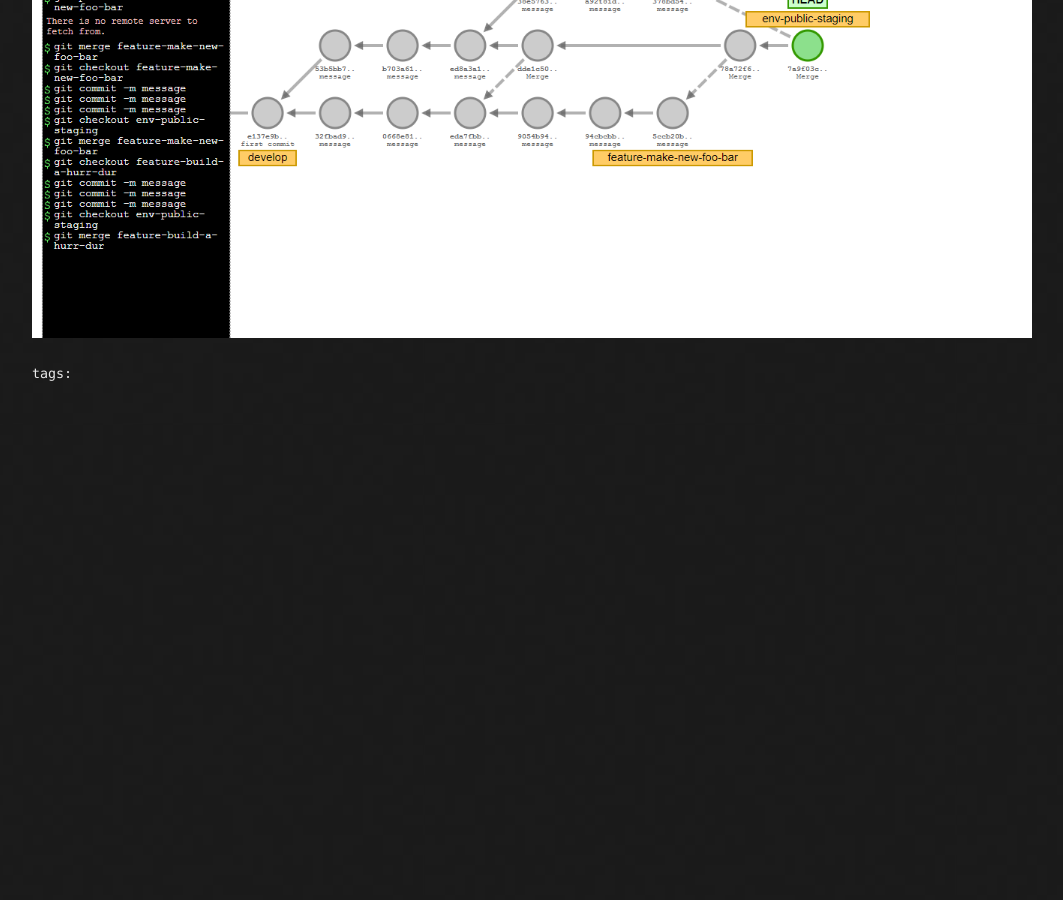
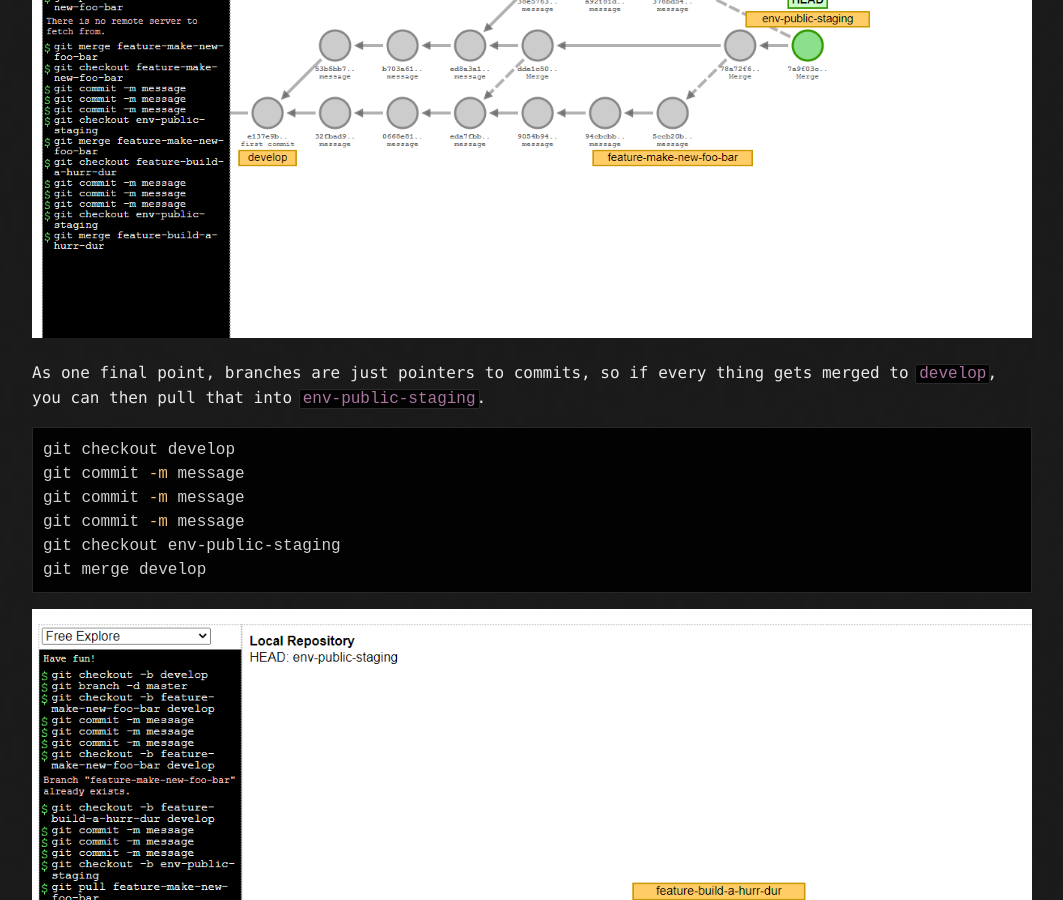
Before and after one commit to tbeckenhauer/tbeckenhauer.github.io, a Jekyll site: the page built from _tutorials/feature-branches-and-environment-branches.markdown, in a window 1280 px wide and 900 px high, scrolled down 3300 px. Shown: the whole window, without its empty margins (108-1171 px from the left). Built offline with Jekyll 4.4.1, drawn with Linux system fonts in a browser that asks for light colours; before the commit the page ends 3705 px from its top, so only the background shows below that.

Commit message:
feature-branches-and-environments

````diff
--- a/_tutorials/feature-branches-and-environment-branches.markdown
+++ b/_tutorials/feature-branches-and-environment-branches.markdown
@@ -28,7 +28,7 @@
 git merge feature-make-new-foo-bar
 ```
 
-![useful image]({{ site.url }}/tutorials/feature-branches-and-environment-branches.1.png)
+![git log history]({{ site.url }}/tutorials/feature-branches-and-environment-branches.1.png)
 
 At this point we have the first go round of having both feature branches merged to the environment, but lets say we need more, no problem.
 
@@ -44,7 +44,7 @@
 git merge feature-make-new-foo-bar
 ```
 We can also go the other way.
-![useful image]({{ site.url }}/tutorials/feature-branches-and-environment-branches.2.png)
+![git log history]({{ site.url }}/tutorials/feature-branches-and-environment-branches.2.png)
 ```bash
 git checkout feature-build-a-hurr-dur
 git commit -m message
@@ -59,4 +59,16 @@
 
 If you follow the history closely the feature branches don't know anything about each other, but the environment can still pull in both feature branches just fine.
 
-![useful image]({{ site.url }}/tutorials/feature-branches-and-environment-branches.3.png)
+![git log history]({{ site.url }}/tutorials/feature-branches-and-environment-branches.3.png)
+
+As one final point, branches are just pointers to commits, so if every thing gets merged to `develop`, you can then pull that into `env-public-staging`.
+```bash
+git checkout develop
+git commit -m message
+git commit -m message
+git commit -m message
+git checkout env-public-staging
+git merge develop
+```
+
+![git log history]({{ site.url }}/tutorials/feature-branches-and-environment-branches.4.png)
````
Also changed, not shown: _tutorials/feature-branches-and-environment-branches.4.png (added).
